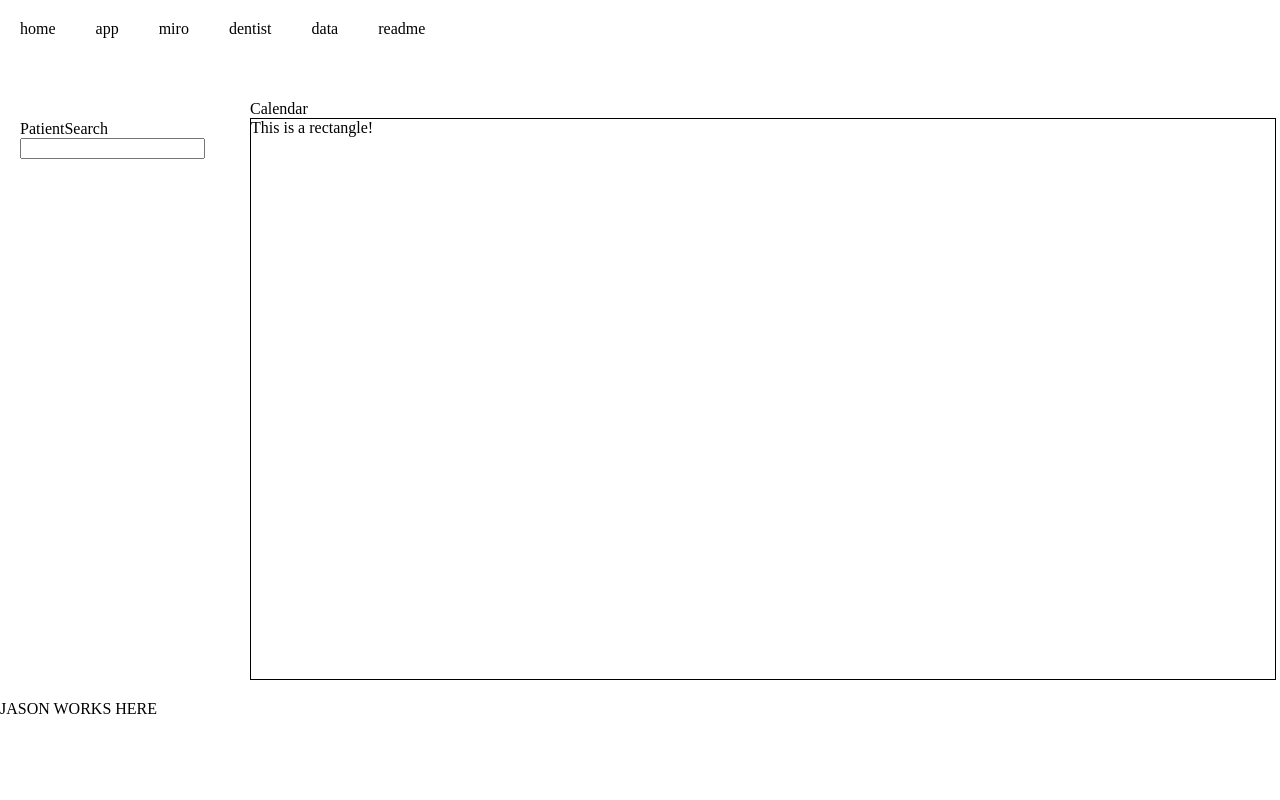
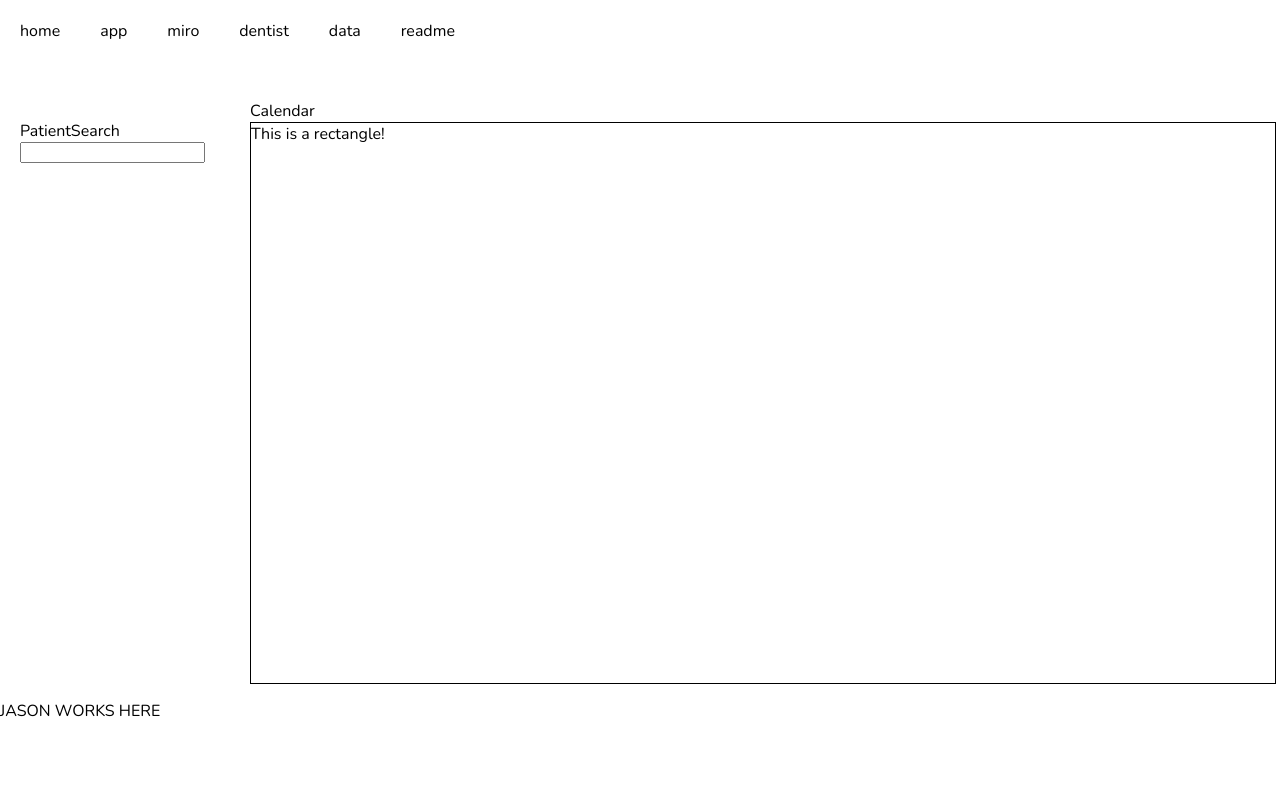
Before and after one commit to Lemonthink/dentistapp, a website: page assets/app/index.html in a window 1280 px wide. Drawn offline with nearby package versions, Linux system fonts and the light colour scheme.

Commit message:
Added font

```diff
--- a/assets/app/index.html
+++ b/assets/app/index.html
@@ -1,5 +1,8 @@
 <html>
     <head>
+        <link rel="preconnect" href="https://fonts.googleapis.com">
+        <link rel="preconnect" href="https://fonts.gstatic.com" crossorigin>
+        <link href="https://fonts.googleapis.com/css2?family=Nunito:ital,wght@0,200;0,300;0,400;0,500;0,600;0,700;0,800;0,900;1,200;1,300;1,400;1,500;1,600;1,700;1,800;1,900&display=swap" rel="stylesheet">
         <style>
             body {
                 display:grid;
@@ -11,6 +14,7 @@
                 margin: 0;
                 grid-template-rows: 100px auto 100px;
                 grid-template-columns: 250px auto;
+                font-family: 'Nunito', sans-serif;
             }
 
             header {
```
